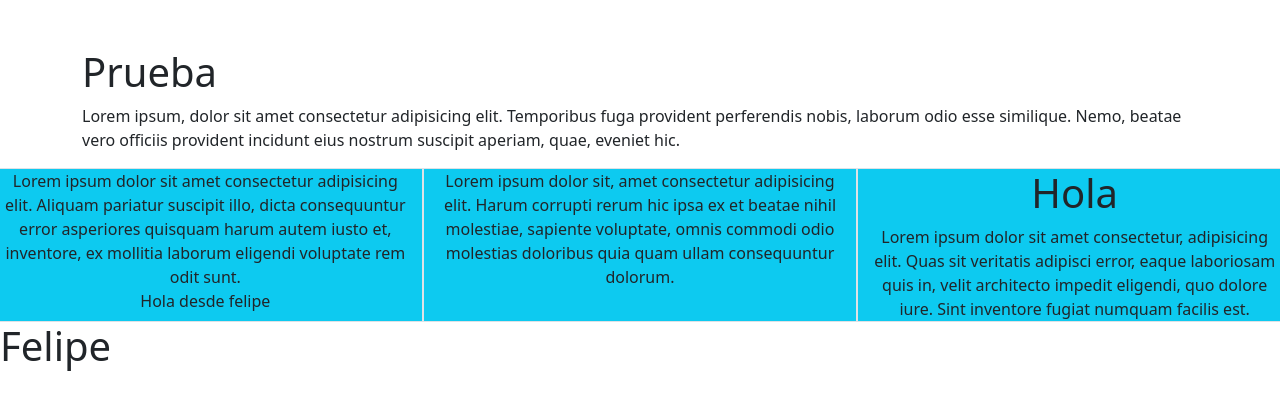
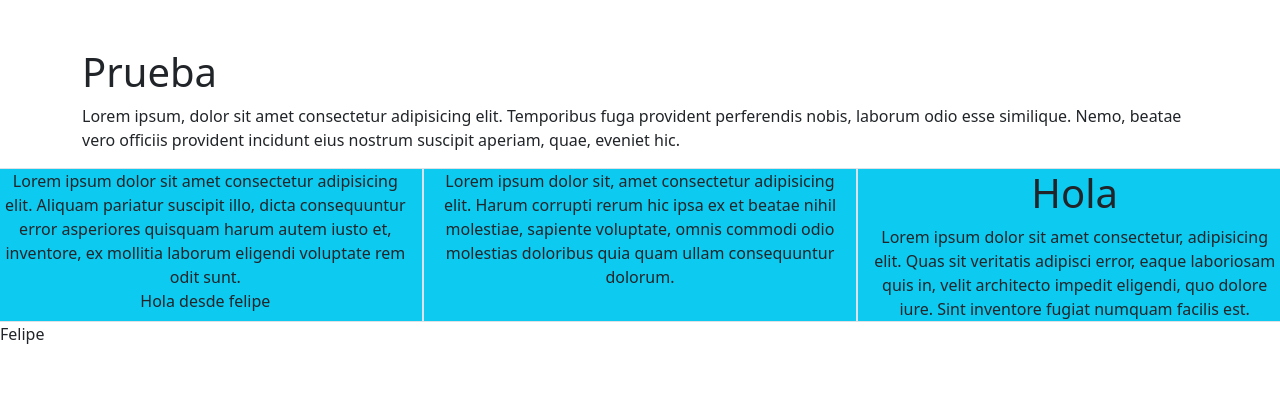
Before and after one commit to An-Felipe/pruebagit, a plain HTML site: page index.html in a window 1280 px wide. Drawn offline with nearby package versions, Linux system fonts and the light colour scheme.

Commit message:
prueba 16

```diff
--- a/index.html
+++ b/index.html
@@ -42,7 +42,7 @@
 
     </div>
 
-    <h1>Felipe</h1>
+    <p>Felipe</p>
 
 
 
```
